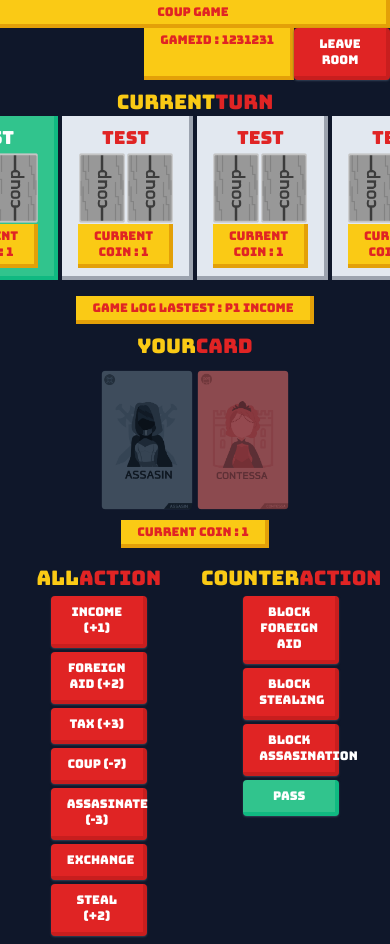
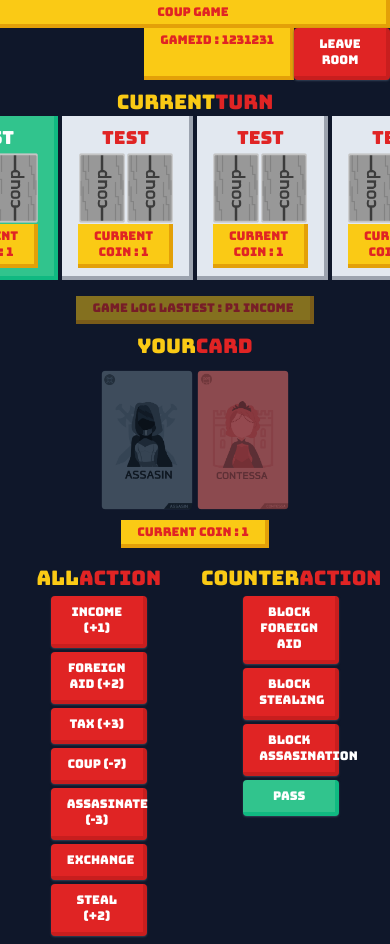
Before and after one commit to siraom15/coup-board-game-client, a Vue app: page /#/play in a window 390 px wide. Shown: the top 944 px of the page. Built offline with nearby package versions, Linux system fonts and the light colour scheme.

Commit message:
Update  Responsive🍻

```diff
--- a/src/views/Play.vue
+++ b/src/views/Play.vue
@@ -43,7 +43,7 @@ const challenges = {
     <SignDiv text="COUP GAME" />
     <div class="flex justify-end">
       <div class="flex">
-        <sign-div text="GameId : 1231231" />
+        <SignDiv text="GameId : 1231231" />
         <router-link to="/">
           <BaseButton text="leave room" />
         </router-link>
@@ -70,7 +70,7 @@ const challenges = {
 
       <!-- current card -->
       <div class="flex flex-col justify-center items-center gap-2 p-2">
-        <SignDiv text="Game Log Lastest : P1 Income" />
+        <SignDiv text="Game Log Lastest : P1 Income" class="animate-pulse" />
         <TwoColorText
           left="Your"
           right="Card"
```
